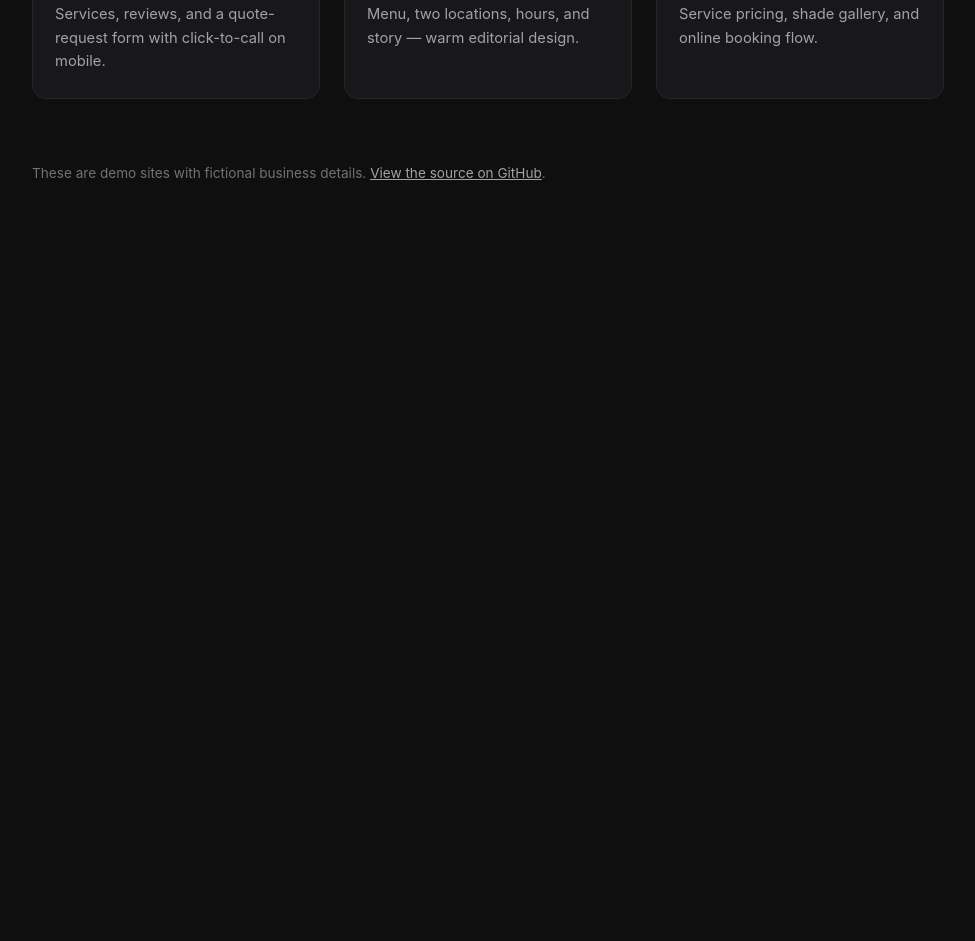
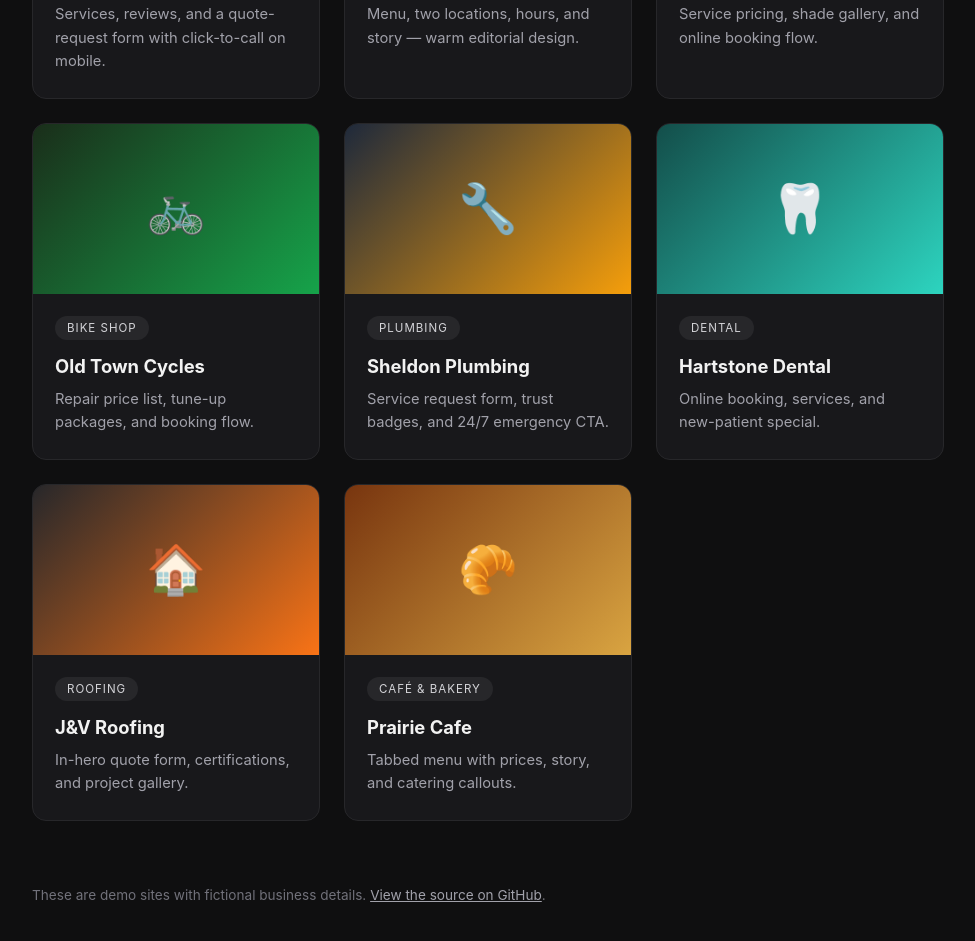
Before and after one commit to rahulshahepic/website-samples, a plain HTML site: page index.html in a window 1280 px wide. Shown: the part 465-1406 px from the top of the page, without its empty margins (152-1127 px from the left). Before the commit the page ends 800 px from the top, so only its background shows below. Drawn offline with Linux system fonts and the light colour scheme.

Commit message:
Landing page: show all 8 sample sites

```diff
--- a/index.html
+++ b/index.html
@@ -54,6 +54,46 @@
         <p>Service pricing, shade gallery, and online booking flow.</p>
       </div>
     </a>
+    <a class="card" href="./old-town-cycles/">
+      <div class="thumb" style="background:linear-gradient(135deg,#1a2e1a,#16a34a)">🚲</div>
+      <div class="body">
+        <span class="tag">Bike Shop</span>
+        <h2>Old Town Cycles</h2>
+        <p>Repair price list, tune-up packages, and booking flow.</p>
+      </div>
+    </a>
+    <a class="card" href="./sheldon-plumbing/">
+      <div class="thumb" style="background:linear-gradient(135deg,#1e293b,#f59e0b)">🔧</div>
+      <div class="body">
+        <span class="tag">Plumbing</span>
+        <h2>Sheldon Plumbing</h2>
+        <p>Service request form, trust badges, and 24/7 emergency CTA.</p>
+      </div>
+    </a>
+    <a class="card" href="./hartstone-dental/">
+      <div class="thumb" style="background:linear-gradient(135deg,#134e4a,#2dd4bf)">🦷</div>
+      <div class="body">
+        <span class="tag">Dental</span>
+        <h2>Hartstone Dental</h2>
+        <p>Online booking, services, and new-patient special.</p>
+      </div>
+    </a>
+    <a class="card" href="./jv-roofing/">
+      <div class="thumb" style="background:linear-gradient(135deg,#27272a,#f97316)">🏠</div>
+      <div class="body">
+        <span class="tag">Roofing</span>
+        <h2>J&amp;V Roofing</h2>
+        <p>In-hero quote form, certifications, and project gallery.</p>
+      </div>
+    </a>
+    <a class="card" href="./prairie-cafe/">
+      <div class="thumb" style="background:linear-gradient(135deg,#78350f,#d9a441)">🥐</div>
+      <div class="body">
+        <span class="tag">Café &amp; Bakery</span>
+        <h2>Prairie Cafe</h2>
+        <p>Tabbed menu with prices, story, and catering callouts.</p>
+      </div>
+    </a>
   </div>
   <footer>
     <p>These are demo sites with fictional business details. <a href="https://github.com/rahulshahepic/website-samples">View the source on GitHub</a>.</p>
```
